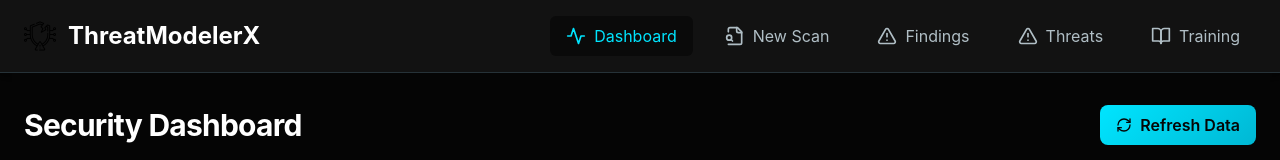
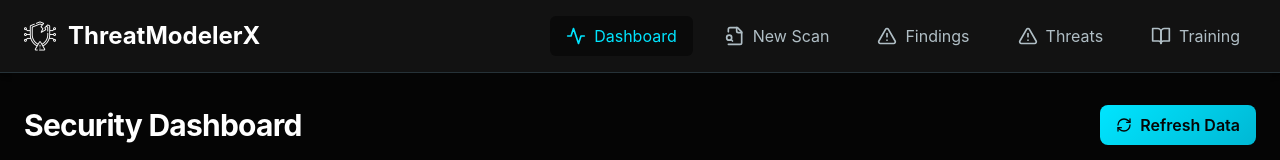
Before and after one commit to Varshith-Kali/ThreatModelerX, a React (Vite) app: page / in a window 1280 px wide. Shown: the top 160 px of the page. Built offline with nearby package versions, Linux system fonts and the light colour scheme; no server answers.

Commit message:
Fixing/Highlighting the logo..

```diff
--- a/src/App.tsx
+++ b/src/App.tsx
@@ -22,7 +22,7 @@ function App() {
       <header className="bg-secondary py-4 px-6 border-b border-highlight shadow-md">
         <div className="flex justify-between items-center max-w-screen-2xl mx-auto w-full">
           <div className="flex items-center">
-            <img src="/logo.png" alt="ThreatModelerX" className="h-8 w-8 mr-3" />
+            <img src="/logo.png" alt="ThreatModelerX" className="h-8 w-8 mr-3 brightness-0 invert" />
             <h1 className="text-2xl font-bold text-accent-DEFAULT">ThreatModelerX</h1>
           </div>
           <nav className="flex space-x-4">
```
